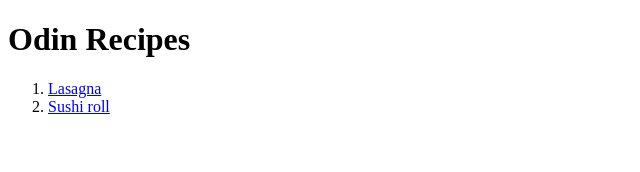
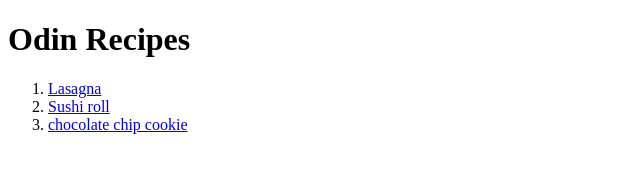
Before and after one commit to chris905600/odin-recipes, a plain HTML site: page index.html in a window 1280 px wide. Shown: the whole page, without its empty margins (0-640 px from the left). Drawn offline with Linux system fonts and the light colour scheme.

Commit message:
git add index.html

```diff
--- a/index.html
+++ b/index.html
@@ -10,6 +10,7 @@
     <ol>
         <li><a href="recipes/lasagna.html">Lasagna</a></li>
         <li><a href="recipes/sushi-roll.html">Sushi roll</a></li>
+        <li><a href="recipes/chocolate-chip-cookie.html">chocolate chip cookie</a></li>
     </ol>
 
 </body>
```
